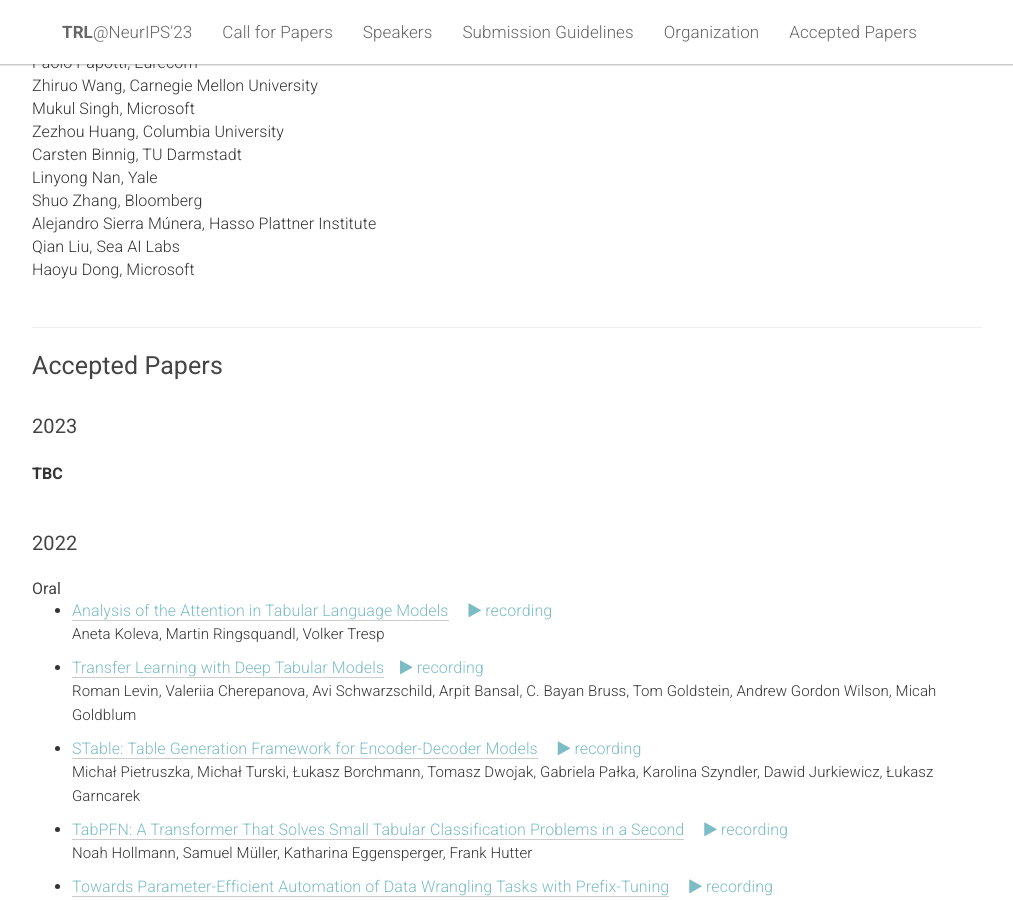
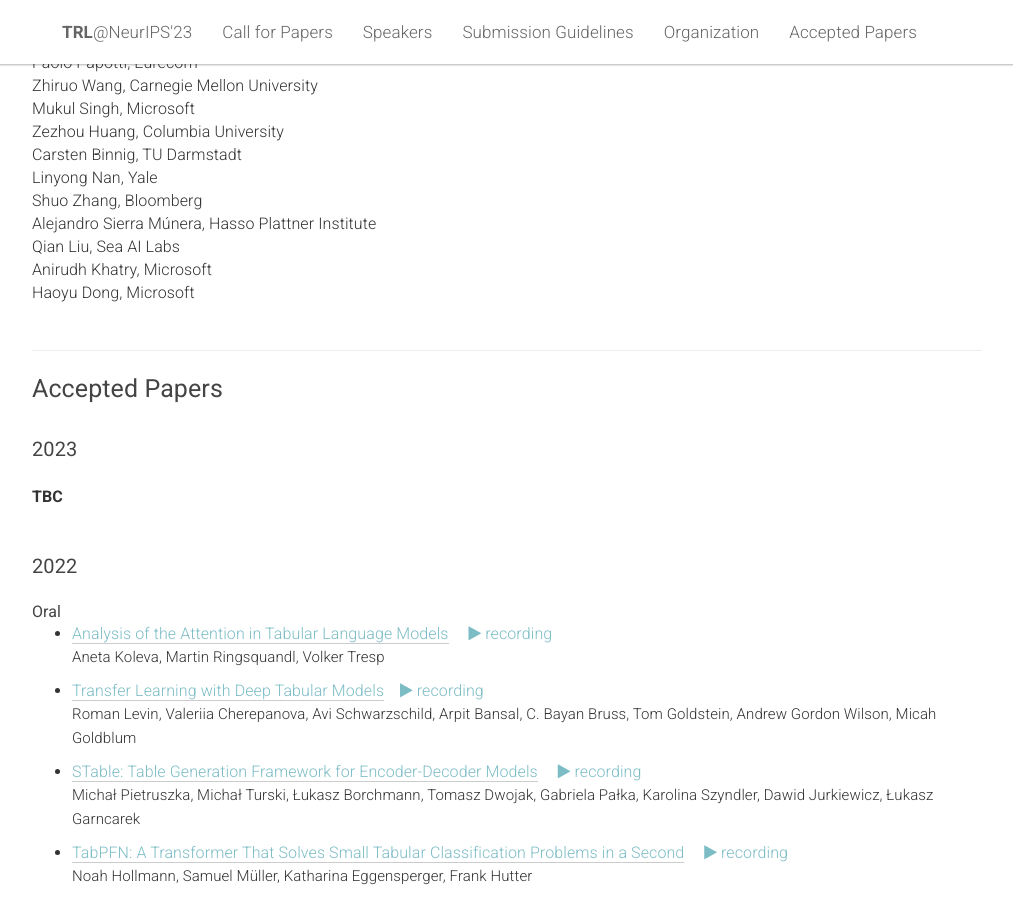
Before and after one commit to table-representation-learning/table-representation-learning.github.io, a Jekyll site: the page built from _pages/home.html, in a window 1280 px wide and 900 px high, scrolled down 4056 px. Shown: the whole window, without its empty margins (133-1146 px from the left). Built offline with Jekyll 4.4.1, drawn with Linux system fonts in a browser that asks for light colours.

Commit message:
update pc

```diff
--- a/_pages/home.html
+++ b/_pages/home.html
@@ -677,6 +677,7 @@ acknowledgements: ""
         Shuo Zhang, Bloomberg<br>
         Alejandro Sierra Múnera, Hasso Plattner Institute<br>
         Qian Liu, Sea AI Labs<br>
+        Anirudh Khatry, Microsoft<br>
         Haoyu Dong, Microsoft<br><br>
     </div>
 
```
